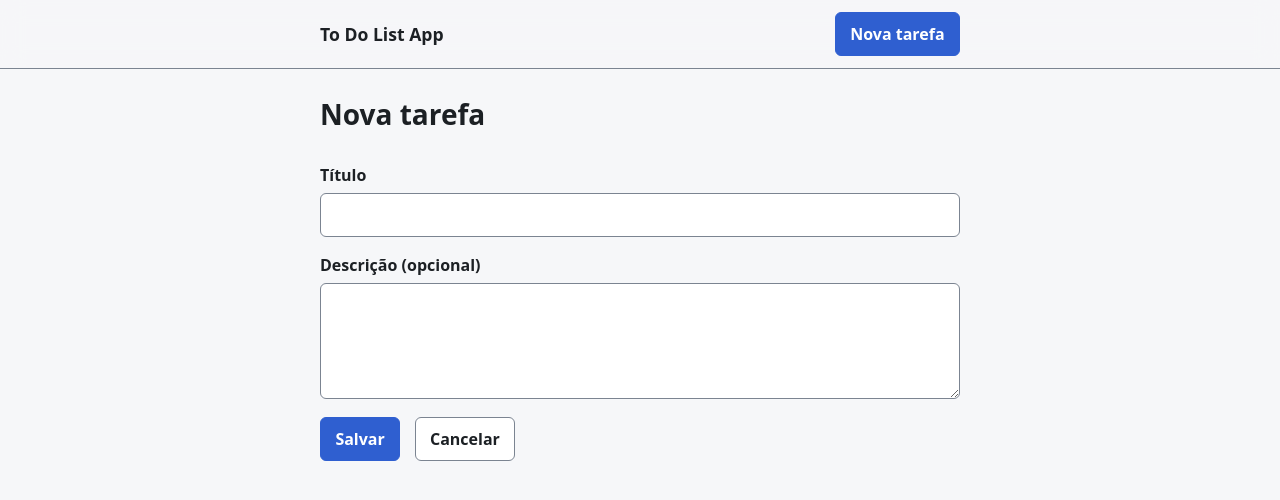
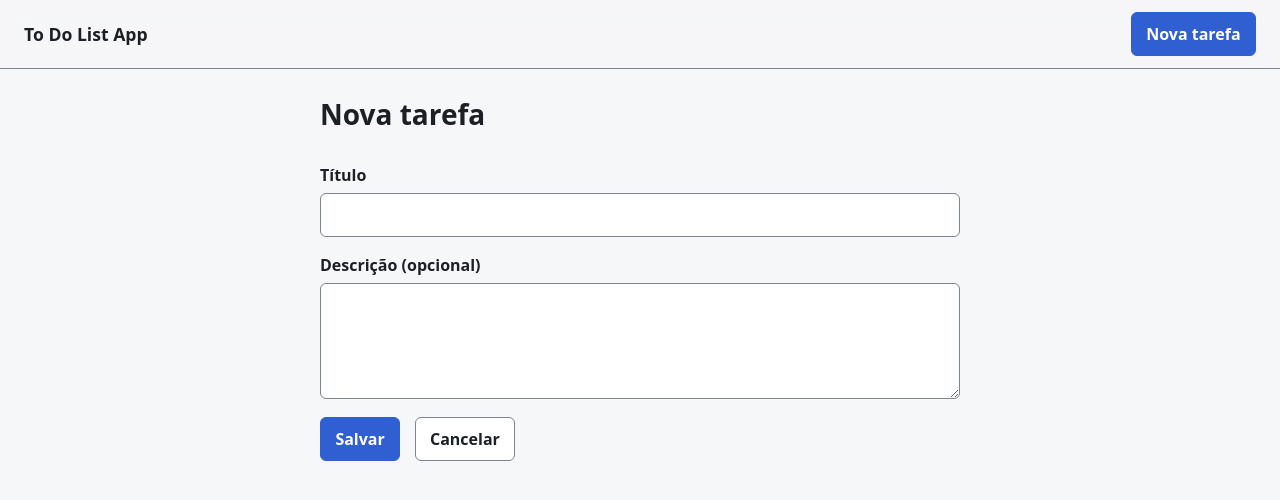
Before and after one commit to juanevangelista1/To-Do-List-Challenge, a Next.js app: page /tarefas/nova in a window 1280 px wide. Shown: the top 500 px of the page. Built offline with nearby package versions, Linux system fonts and the light colour scheme.

Commit message:
style: stretch header content to full width

```diff
--- a/src/app/globals.css
+++ b/src/app/globals.css
@@ -144,9 +144,7 @@ button.perigo:hover:not(:disabled) {
   align-items: center;
   justify-content: space-between;
   gap: 0.75rem;
-  max-width: 42rem;
-  margin: 0 auto;
-  padding: 0.75rem 1rem;
+  padding: 0.75rem 1.5rem;
 }
 
 .marca {
```
